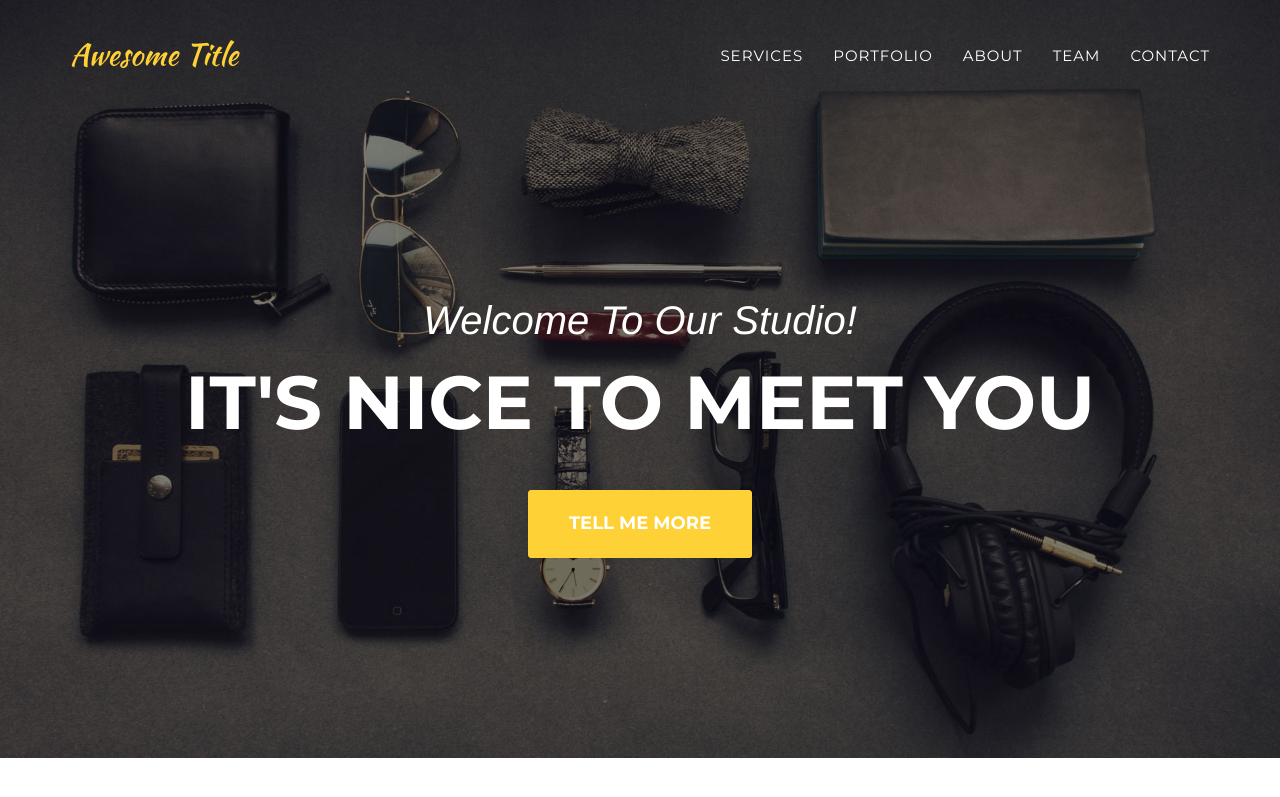
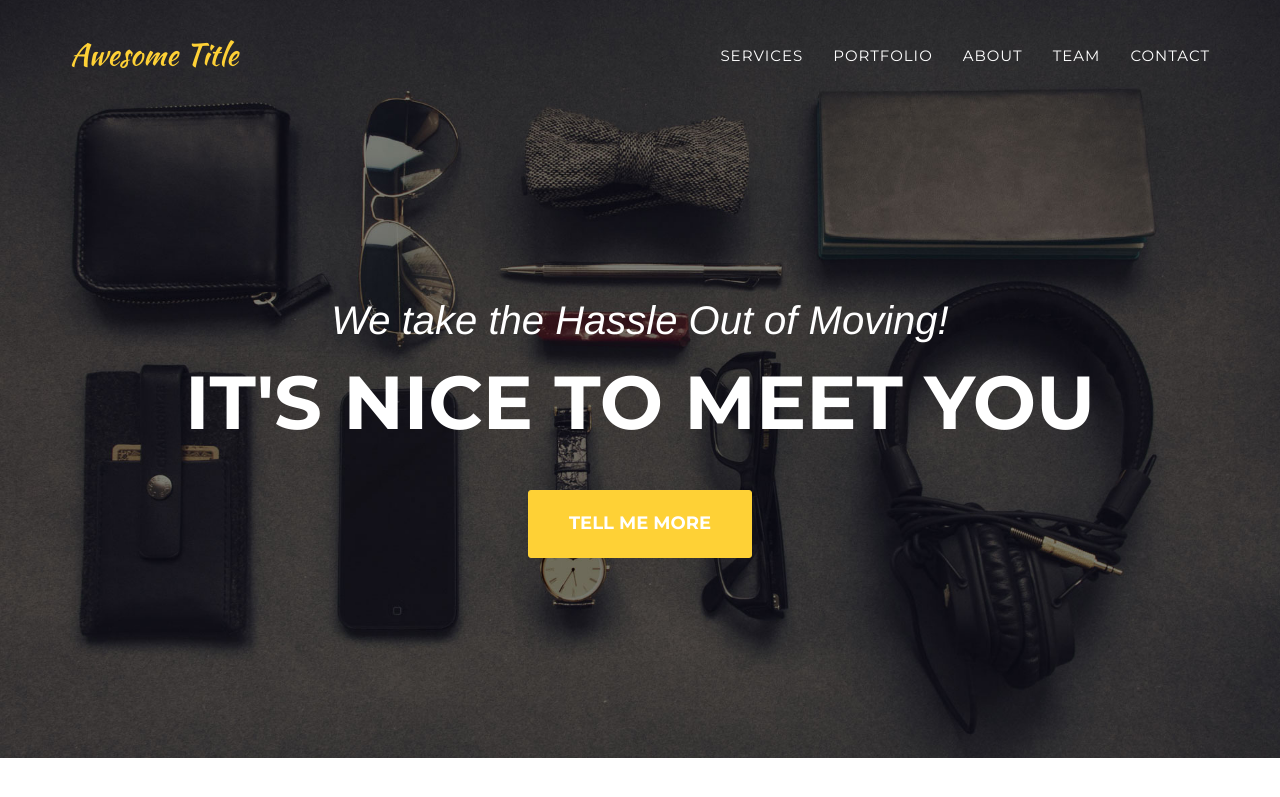
Before and after one commit to SuhaibElkomy/6thirteen, a Jekyll site: the page built from index.html, in a window 1280 px wide and 900 px high. Shown: the top 797 px of the window. Built offline with Jekyll 4.4.1, drawn with Linux system fonts in a browser that asks for light colours; some web fonts are replaced.

Commit message:
Update header.html

```diff
--- a/_includes/header.html
+++ b/_includes/header.html
@@ -44,7 +44,7 @@
     <header>
         <div class="container">
             <div class="intro-text">
-                <div class="intro-lead-in">Welcome To Our Studio!</div>
+                <div class="intro-lead-in">We take the Hassle Out of Moving!</div>
                 <div class="intro-heading">It's Nice To Meet You</div>
                 <a href="#services" class="page-scroll btn btn-xl">Tell Me More</a>
             </div>
```
